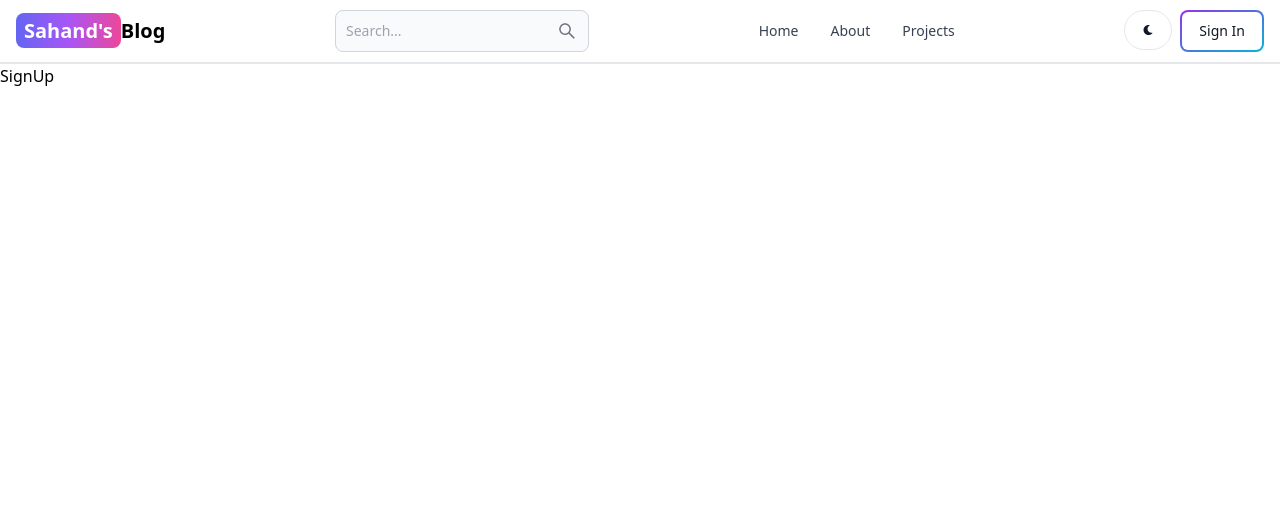
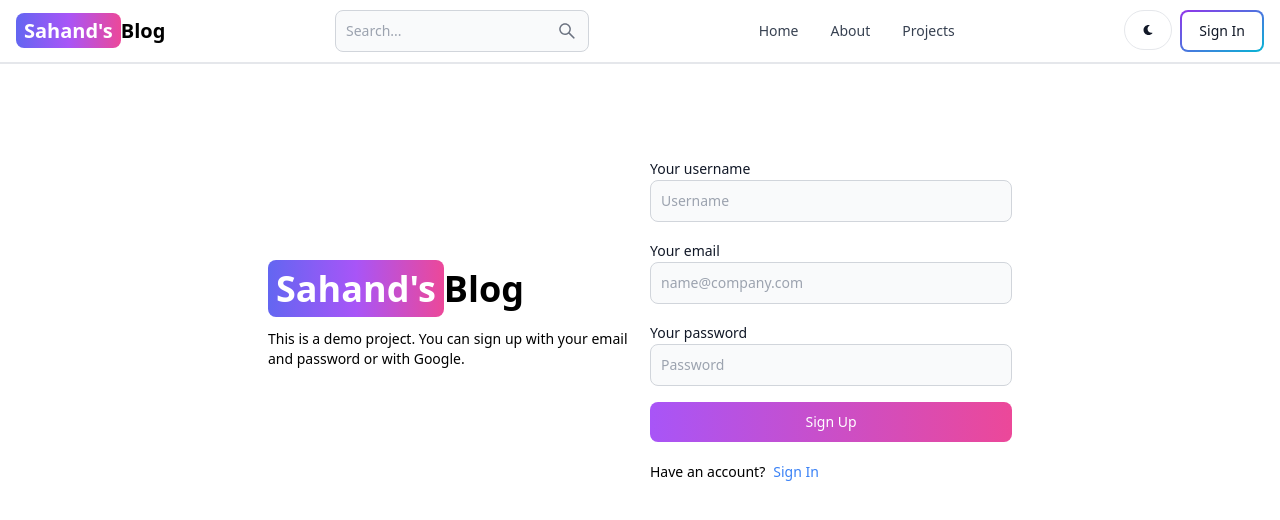
Before and after one commit to leowu0329/mern-blog, a React (Vite) app in the folder client/: page /sign-up in a window 1280 px wide. Shown: the top 520 px of the page. Built offline with nearby package versions, Linux system fonts and the light colour scheme.

Commit message:
create sign up page ui

```diff
--- a/client/src/pages/SignUp.jsx
+++ b/client/src/pages/SignUp.jsx
@@ -1,5 +1,55 @@
-const SignUp = () => {
-  return <div>SignUp</div>;
-};
+import { Button, Label, TextInput } from 'flowbite-react';
+import { Link } from 'react-router-dom';
 
-export default SignUp;
+export default function SignUp() {
+  return (
+    <div className="min-h-screen mt-20">
+      <div className="flex p-3 max-w-3xl mx-auto flex-col md:flex-row md:items-center gap-5">
+        {/* left */}
+        <div className="flex-1">
+          <Link to="/" className="font-bold dark:text-white text-4xl">
+            <span className="px-2 py-1 bg-gradient-to-r from-indigo-500 via-purple-500 to-pink-500 rounded-lg text-white">
+              Sahand's
+            </span>
+            Blog
+          </Link>
+          <p className="text-sm mt-5">
+            This is a demo project. You can sign up with your email and password
+            or with Google.
+          </p>
+        </div>
+        {/* right */}
+
+        <div className="flex-1">
+          <form className="flex flex-col gap-4">
+            <div>
+              <Label value="Your username" />
+              <TextInput type="text" placeholder="Username" id="username" />
+            </div>
+            <div>
+              <Label value="Your email" />
+              <TextInput
+                type="text"
+                placeholder="name@company.com"
+                id="email"
+              />
+            </div>
+            <div>
+              <Label value="Your password" />
+              <TextInput type="text" placeholder="Password" id="password" />
+            </div>
+            <Button gradientDuoTone="purpleToPink" type="submit">
+              Sign Up
+            </Button>
+          </form>
+          <div className="flex gap-2 text-sm mt-5">
+            <span>Have an account?</span>
+            <Link to="/sign-in" className="text-blue-500">
+              Sign In
+            </Link>
+          </div>
+        </div>
+      </div>
+    </div>
+  );
+}
```
